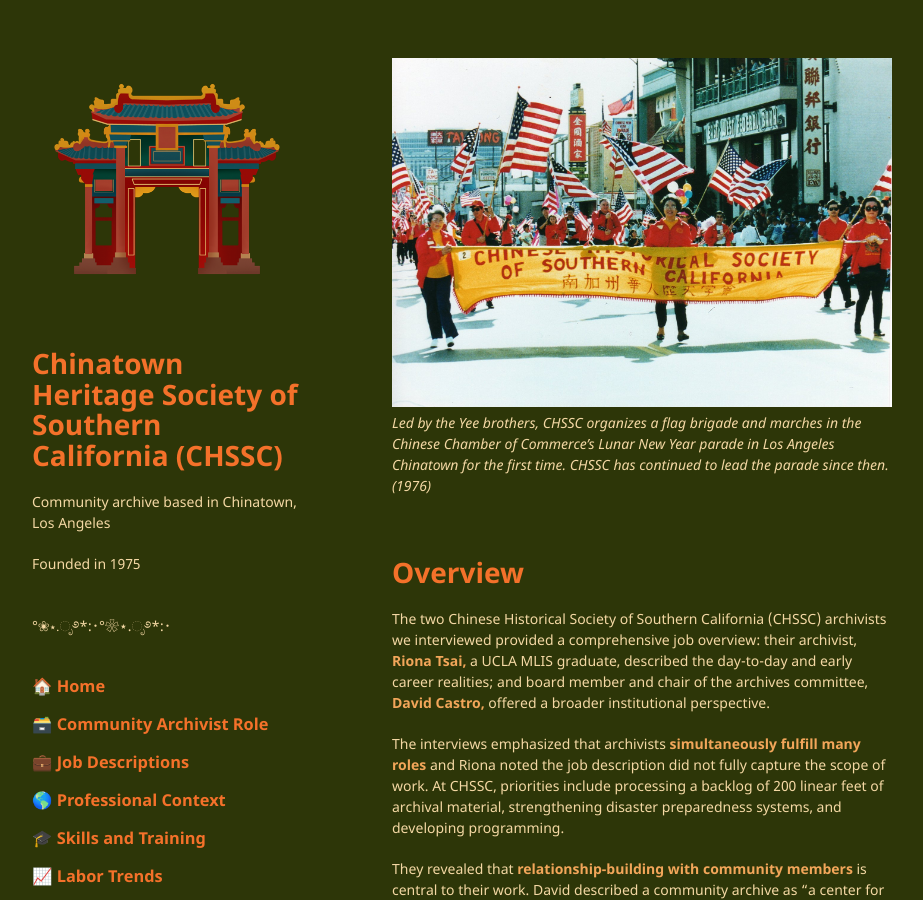
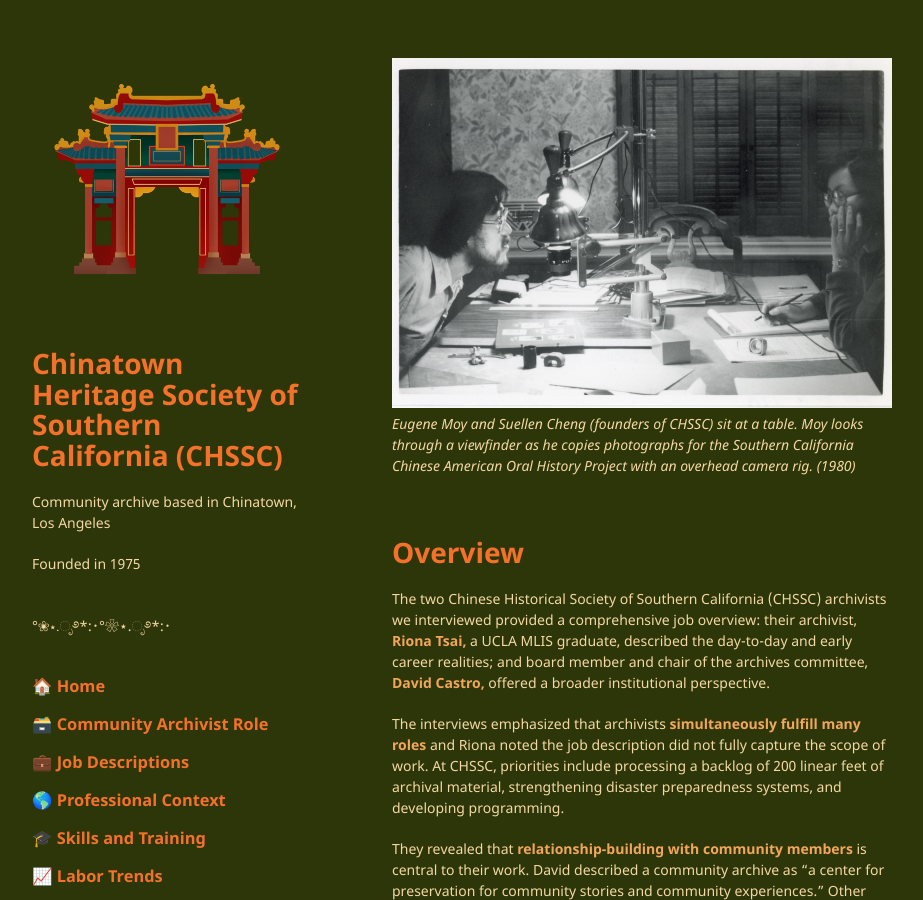
Before and after one commit to chaanelly/IS270-CHSSC, a Jekyll site: the page built from index.md, in a window 1280 px wide and 900 px high. Shown: the whole window, without its empty margins (178-1101 px from the left). Built offline with Jekyll 4.4.1, drawn with Linux system fonts in a browser that asks for light colours; our own code applies the rules of GitHub Pages for plain Markdown files.

Commit message:
Update index.md

```diff
--- a/index.md
+++ b/index.md
@@ -1,5 +1,5 @@
-![Flag Brigade for Los Angeles Lunar New Year Parade](./assets/img/CNY-parade-1.jpg)\
-_Led by the Yee brothers, CHSSC organizes a flag brigade and marches in the Chinese Chamber of Commerce's Lunar New Year parade in Los Angeles Chinatown for the first time. CHSSC has continued to lead the parade since then. (1976)_
+![Eugene Moy with Suellen Cheng Kwok, copying photos](./assets/img/eugene-suellen.jpg)\
+_Eugene Moy and Suellen Cheng (founders of CHSSC) sit at a table. Moy looks through a viewfinder as he copies photographs for the Southern California Chinese American Oral History Project with an overhead camera rig. (1980)_
 
 <br>
 
```
